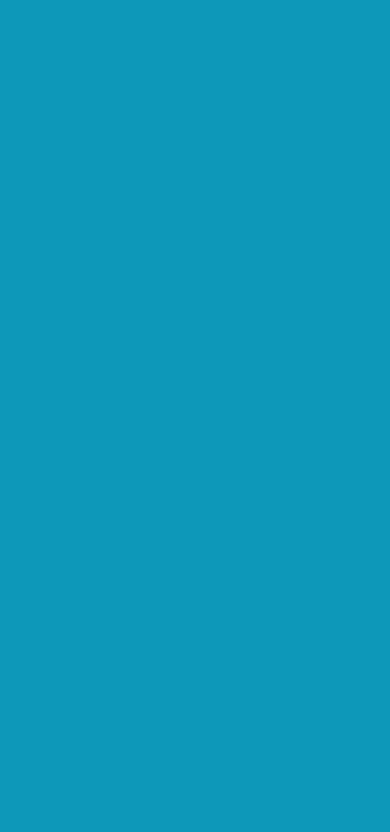
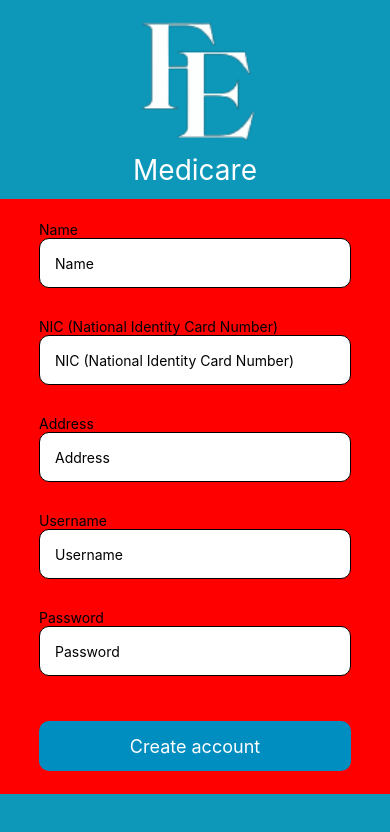
Before and after one commit to Dhananjaya1321/MedicareMobileApplication, a React Native app in the folder Medicare/: screen / in a window 390 px wide. Shown: the top 832 px of the page. Built offline with nearby package versions, Linux system fonts and the light colour scheme.

Commit message:
Updated createAccount page

```diff
--- a/Medicare/pages/CreateAccountPage.tsx
+++ b/Medicare/pages/CreateAccountPage.tsx
@@ -1,19 +1,82 @@
-import {KeyboardAvoidingView, Platform, SafeAreaView, ScrollView, View} from "react-native";
+import {Image, KeyboardAvoidingView, Platform, SafeAreaView, ScrollView, Text, View} from "react-native";
 import {InputField} from "../components/InputField.tsx";
+import {useState} from "react";
+// @ts-ignore
+import logo from "../assets/image/logo.png";
+import {Button} from "../components/Button.tsx";
 
 export function CreateAccountPage() {
+    let [fullName, setFullName] = useState('');
+    let [nic, setNIC] = useState('');
+    let [address, setAddress] = useState('');
+    let [username, setUsername] = useState('');
+    let [password, setPassword] = useState('');
+    let handleNameChange = function (event: any) {
+        setUsername(event);
+    }
+    let handleNICChange = function (event: any) {
+        setUsername(event);
+    }
+    let handleAddressChange = function (event: any) {
+        setPassword(event);
+    }
+    let handleUsernameChange = function (event: any) {
+        setUsername(event);
+    }
+    let handlePasswordChange = function (event: any) {
+        setPassword(event);
+    }
+
     return (
         <SafeAreaView style={{flex: 1, backgroundColor: '#0D98BA'}}>
-            <ScrollView style={{flex: 1}}>
-                <KeyboardAvoidingView style={{flex: 1}} behavior={Platform.OS === 'ios' ? 'padding' : 'height'}>
+            <ScrollView style={{flex: 1}} contentContainerStyle={{flexGrow: 1}}>
                     <View style={{
-                        flex: 1,
-                        justifyContent: 'center',
-                        alignItems: 'center',
+                        flex: 1 ,
+                        width: '100%',
+
                     }}>
-
+                        <View style={{
+                            flex: 1,
+                            justifyContent: 'center',
+                            alignItems: 'center',
+                            width: '100%',
+                        }}>
+                            <Image source={logo} style={{width: 200}}/>
+                            <Text style={{fontSize: 28, color: 'white'}}>Medicare</Text>
+                        </View>
+                        <View style={{
+                            backgroundColor: 'red',
+                            flex: 3,
+                            gap: 30,
+                            justifyContent: 'center',
+                            alignItems: 'center',
+                        }}>
+                            <InputField value={fullName} placeholder={'Name'} event={handleNameChange}/>
+                            <InputField value={nic} placeholder={'NIC (National Identity Card Number)'}
+                                        event={handleNICChange}/>
+                            <InputField value={address} placeholder={'Address'} event={handleAddressChange}/>
+                            <InputField value={username} placeholder={'Username'} event={handleUsernameChange}/>
+                            <InputField value={password} placeholder={'Password'} event={handlePasswordChange}/>
+                            <Button
+                                text={'Create account'}
+                                stylesPressable={{
+                                    width: '80%',
+                                    height: 50,
+                                    backgroundColor: '#008dc0',
+                                    borderRadius: 10,
+                                    justifyContent: 'center',
+                                    alignItems: 'center',
+                                    marginTop: 15,
+                                }}
+                                stylesText={{
+                                    fontSize: 18,
+                                    color: 'white'
+                                }}
+                                event={''}/*event*/
+                            />
+                        </View>
+                        <View style={{width:'100%',height:50}}></View>
                     </View>
-                </KeyboardAvoidingView>
             </ScrollView>
         </SafeAreaView>
     );
```
